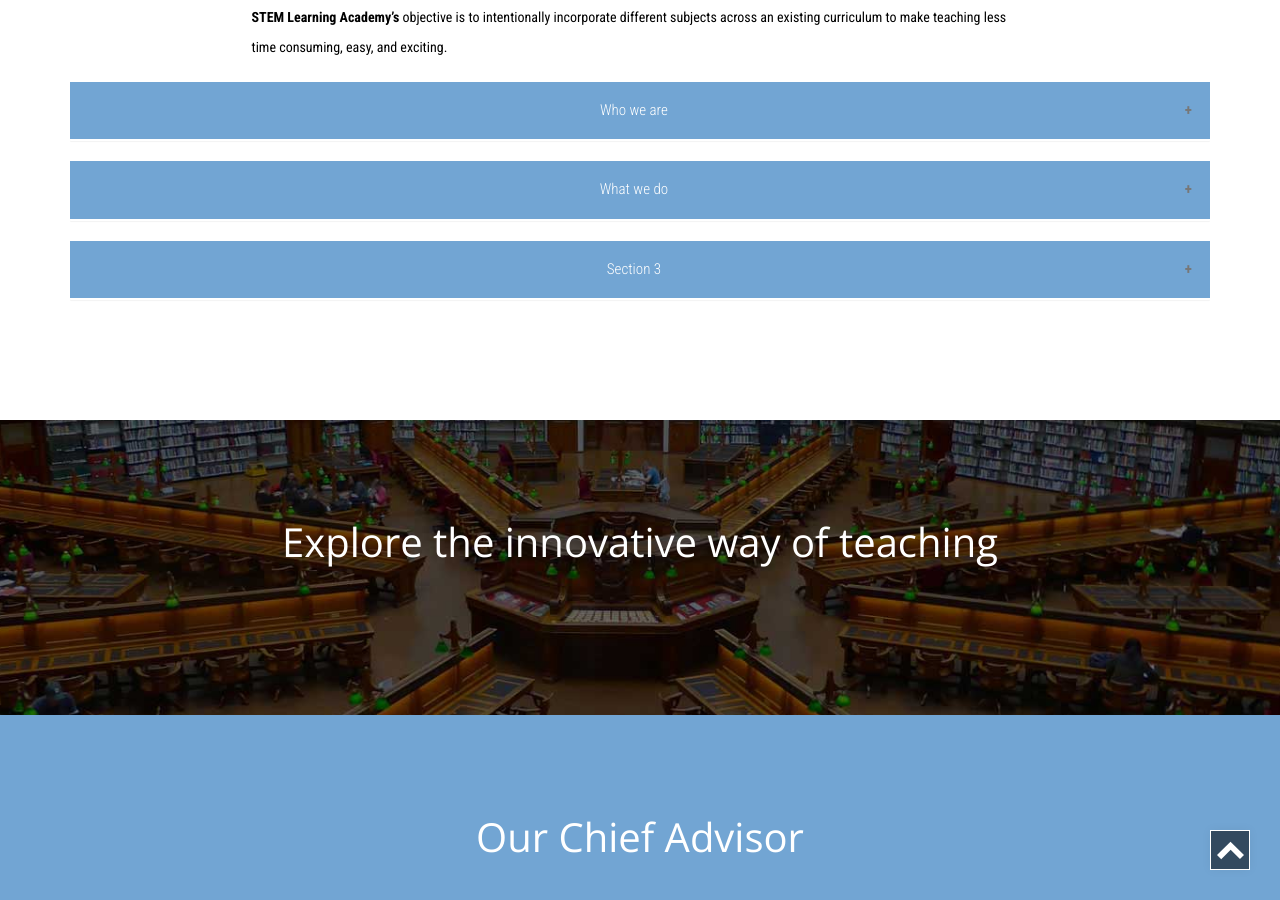
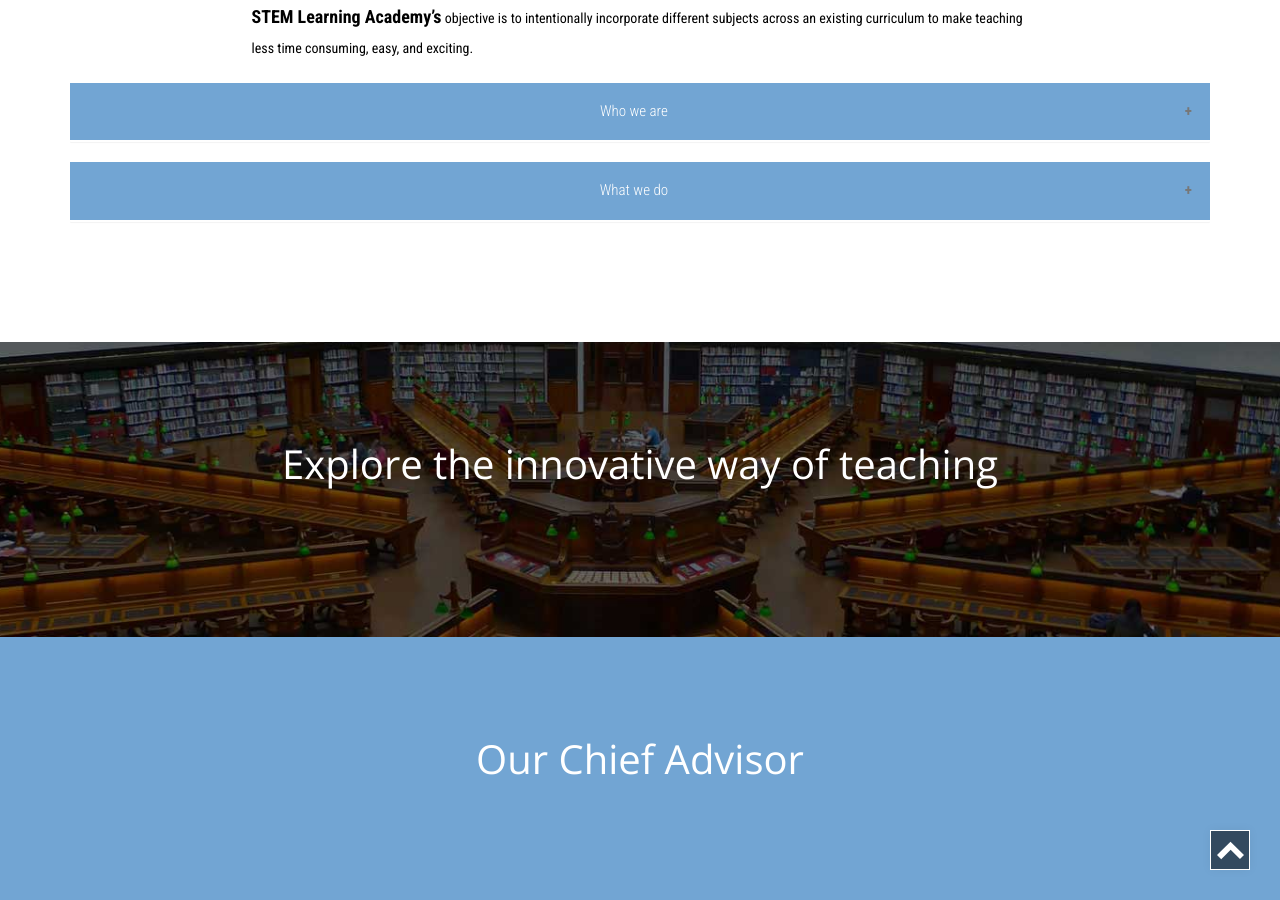
Before and after one commit to dhanyacm/stem, a Jekyll site: the page built from about.html, in a window 1280 px wide and 900 px high, scrolled down 877 px. Built offline with Jekyll 4.4.1, drawn with Linux system fonts in a browser that asks for light colours; a script that is not in the unit is left out.

Commit message:
Update about.html

```diff
--- a/about.html
+++ b/about.html
@@ -37,7 +37,7 @@ uniqueness in thinking, reasoning, teamwork, investigative and creative skills t
 students can use in all areas of their lives.
 </p>
 <p>
-<b>STEM Learning Academy’s</b> objective is to intentionally incorporate different subjects
+	<b><font size=4>STEM Learning Academy’s</font></b> objective is to intentionally incorporate different subjects
 across an existing curriculum to make teaching less time consuming, easy, and exciting.
 </p>
 
@@ -61,10 +61,10 @@ across an existing curriculum to make teaching less time consuming, easy, and
 			  </p>
 			</div>
 
-			<button class="accordion">Section 3</button>
+			<!--<button class="accordion">Section 3</button>
 			<div class="panel">
 			  <p>Lorem ipsum dolor sit amet, consectetur adipisicing elit, sed do eiusmod tempor incididunt ut labore et dolore magna aliqua. Ut enim ad minim veniam, quis nostrud exercitation ullamco laboris nisi ut aliquip ex ea commodo consequat.</p>
-			</div>
+			</div>-->
 
 		</div><!-- /. -->
 	</div><!-- / -->
```
